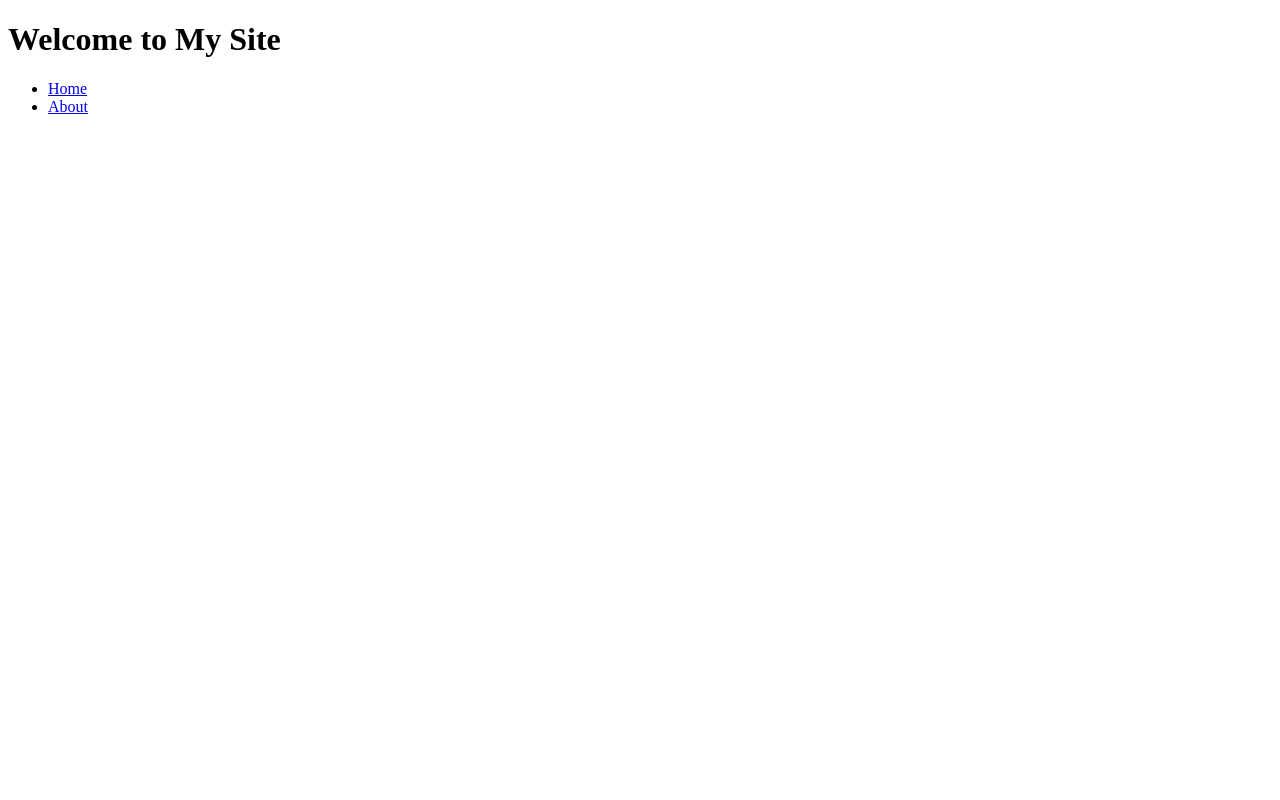
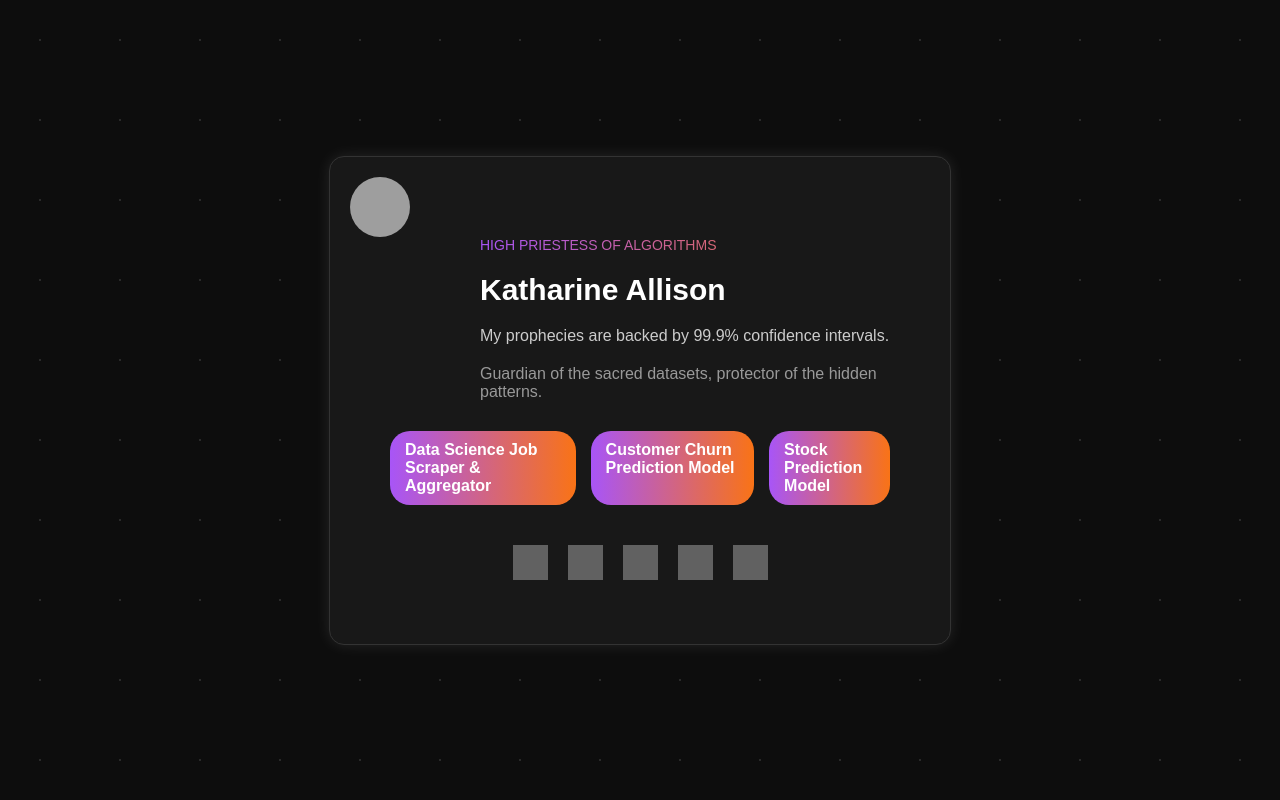
Before and after one commit to KEAllison-pro/keallison.github.io, a plain HTML site: page index.html in a window 1280 px wide. Drawn offline with Linux system fonts and the light colour scheme; grey boxes are pictures that could not be loaded.

Commit message:
Update index.html

```diff
--- a/index.html
+++ b/index.html
@@ -3,15 +3,124 @@
 <head>
     <meta charset="UTF-8">
     <meta name="viewport" content="width=device-width, initial-scale=1.0">
-    <title>My Site</title>
+    <title>Your Name | Projects</title>
+    <style>
+        body {
+            background-color: #0d0d0d;
+            color: #fff;
+            font-family: 'Arial', sans-serif;
+            display: flex;
+            justify-content: center;
+            align-items: center;
+            height: 100vh;
+            margin: 0;
+            background-image: radial-gradient(#2a2a2a 1px, transparent 1px);
+            background-size: 80px 80px;
+        }
+        .container {
+            background: #181818;
+            padding: 60px;
+            border-radius: 15px;
+            text-align: left;
+            width: 500px;
+            box-shadow: 0 0 15px rgba(255, 255, 255, 0.1);
+            border: 1px solid #333;
+            position: relative;
+        }
+        .profile-img {
+            width: 60px;
+            height: 60px;
+            border-radius: 50%;
+            position: absolute;
+            top: 20px;
+            left: 20px;
+        }
+        .content {
+            margin-left: 90px;
+        }
+        .comic-title {
+            font-size: 14px;
+            background: linear-gradient(90deg, #a855f7, #f97316);
+            -webkit-background-clip: text;
+            -webkit-text-fill-color: transparent;
+            text-transform: uppercase;
+            margin: 20px 0;
+        }
+        .title {
+            font-size: 30px;
+            font-weight: bold;
+            margin: 20px 0;
+        }
+        .description {
+            font-size: 16px;
+            color: #ccc;
+            margin: 20px 0;
+        }
+        .subtitle {
+            font-size: 16px;
+            color: #999;
+            margin: 20px 0;
+        }
+        .buttons {
+            display: flex;
+            justify-content: center;
+            gap: 15px;
+            margin-top: 30px;
+        }
+        .buttons a {
+            background: linear-gradient(90deg, #a855f7, #f97316);
+            color: white;
+            text-decoration: none;
+            padding: 10px 15px;
+            border-radius: 20px;
+            font-weight: bold;
+            transition: 0.3s;
+            border: none;
+        }
+        .buttons a:hover {
+            opacity: 0.8;
+        }
+        .social-icons {
+            margin-top: 40px;
+            display: flex;
+            justify-content: center;
+            gap: 20px;
+        }
+        .social-icons a {
+            text-decoration: none;
+        }
+        .social-icons img {
+            width: 35px;
+            height: 35px;
+            filter: invert(100%) grayscale(100%);
+            transition: 0.3s;
+        }
+        .social-icons img:hover {
+            filter: invert(70%) grayscale(100%);
+        }
+    </style>
 </head>
 <body>
-    <h1>Welcome to My Site</h1>
-    <nav>
-        <ul>
-            <li><a href="index.html">Home</a></li>
-            <li><a href="about.html">About</a></li>
-        </ul>
-    </nav>
+    <div class="container">
+        <img src="https://github.com/yourusername.png" alt="Profile Image" class="profile-img">
+        <div class="content">
+            <div class="comic-title">High Priestess of Algorithms</div>
+            <div class="title">Katharine Allison</div>
+            <div class="description">My prophecies are backed by 99.9% confidence intervals.</div>
+            <div class="subtitle">Guardian of the sacred datasets, protector of the hidden patterns.</div>
+        </div>
+        <div class="buttons">
+            <a href="#">Data Science Job Scraper & Aggregator</a>
+            <a href="#">Customer Churn Prediction Model</a>
+            <a href="#">Stock Prediction Model</a>
+        </div>
+        <div class="social-icons">
+            <a href="#"><img src="https://cdn-icons-png.flaticon.com/512/733/733635.png" alt="Twitter"></a>
+            <a href="#"><img src="https://cdn-icons-png.flaticon.com/512/733/733553.png" alt="GitHub"></a>
+            <a href="#"><img src="https://cdn-icons-png.flaticon.com/512/2111/2111463.png" alt="Instagram"></a>
+            <a href="#"><img src="https://cdn-icons-png.flaticon.com/512/733/733547.png" alt="Facebook"></a>
+            <a href="#"><img src="https://cdn-icons-png.flaticon.com/512/732/732200.png" alt="Email"></a>
+        </div>
+    </div>
 </body>
 </html>
```
